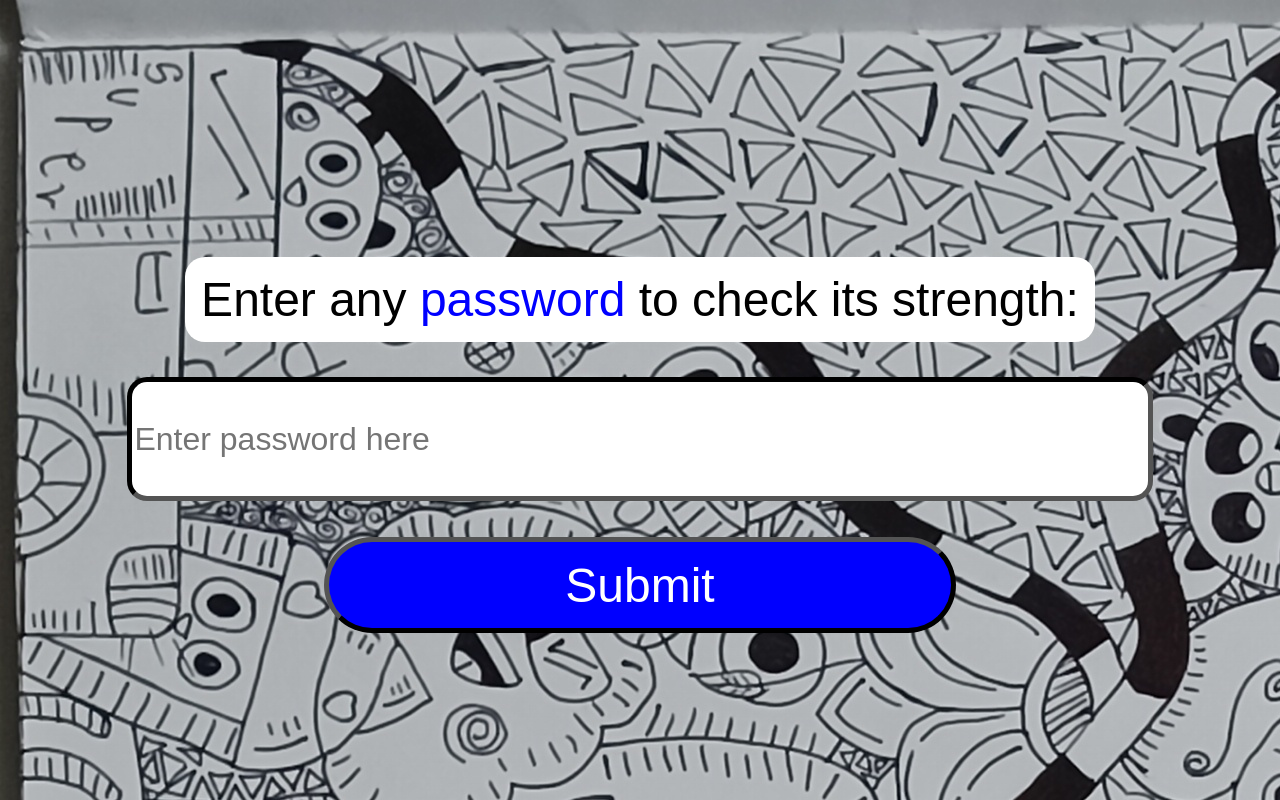
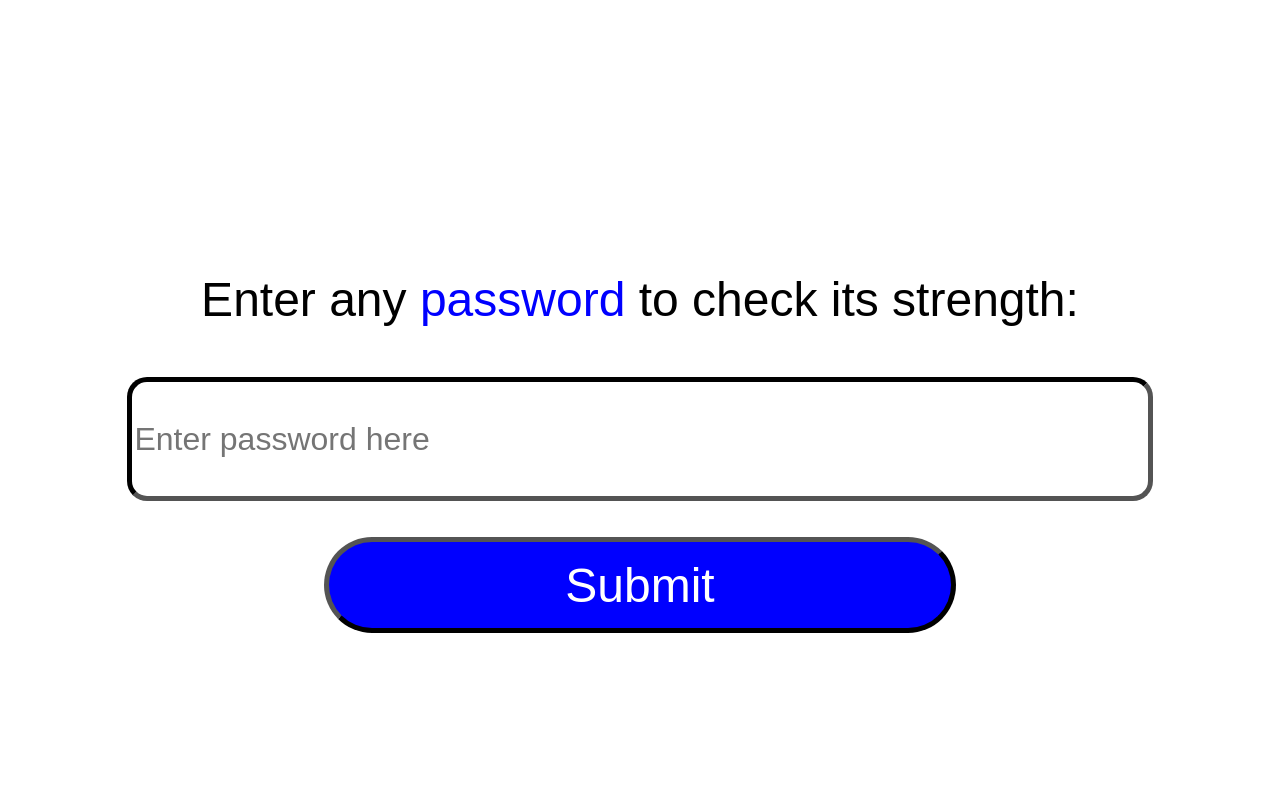
Before and after one commit to aryachawan/passmate, a Flask app: template templates/strengthcalci.html in a window 1280 px wide. Run offline with Flask 3, Linux system fonts and the light colour scheme; the template is opened without the code that fills it, so the values that code supplies are empty.

Commit message:
Update strengthcalci.html

```diff
--- a/templates/strengthcalci.html
+++ b/templates/strengthcalci.html
@@ -6,7 +6,6 @@
 </head>
 <style>
     body {
-        background-image: url("/static/back1.jpg");
         background-color:white;
         font-family: sans-serif;
     }
```
